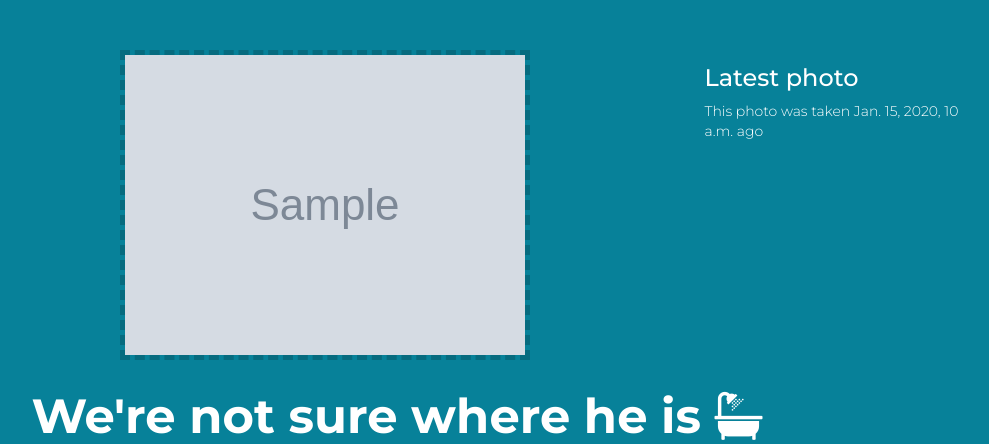
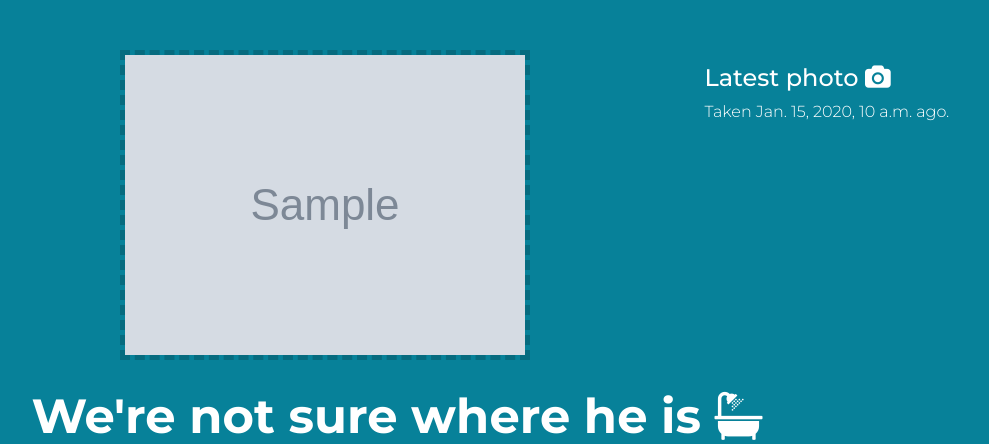
Before and after one commit to alycejenni/isthecatin, a Django app: template templates/main.html in a window 1280 px wide. Shown: the part 50-494 px from the top of the page, without its empty margins (243-1232 px from the left). Run offline with Django 3.2, Linux system fonts and the light colour scheme; the template is opened without the code that fills it: most values are stand-ins (such as "Sample title", 1, 10 or a date in 2020); grey boxes marked "Sample" are stand-in pictures; some libraries are stand-ins or nearby versions.

Commit message:
Font sizing and icon

```diff
--- a/catflapsite/static/style.css
+++ b/catflapsite/static/style.css
@@ -180,10 +180,12 @@ body {
 
 h3.img-metadata {
     margin-top: 45px;
+    font-size: 24px;
     font-weight: 500;
 }
 
 p.img-metadata {
+    font-size: 16px;
     font-weight: 300;
 }
 
--- a/templates/main.html
+++ b/templates/main.html
@@ -9,8 +9,8 @@
                 <img alt="this is probably a picture of the cat's bum" src="{{ img.url }}" class="img-responsive cat-img"/>
             </div>
             <div class="col-md-3">
-                <h3 class="img-metadata">Latest photo</h3>
-                <p class="img-metadata">This photo was taken {{ img.time_ago_str }} ago</p>
+                <h3 class="img-metadata">Latest photo <i class="fa fa-camera"></i></h3>
+                <p class="img-metadata">Taken {{ img.time_ago_str }} ago.</p>
             </div>
         </div>
         {% if img.direction == 0 %}
```
